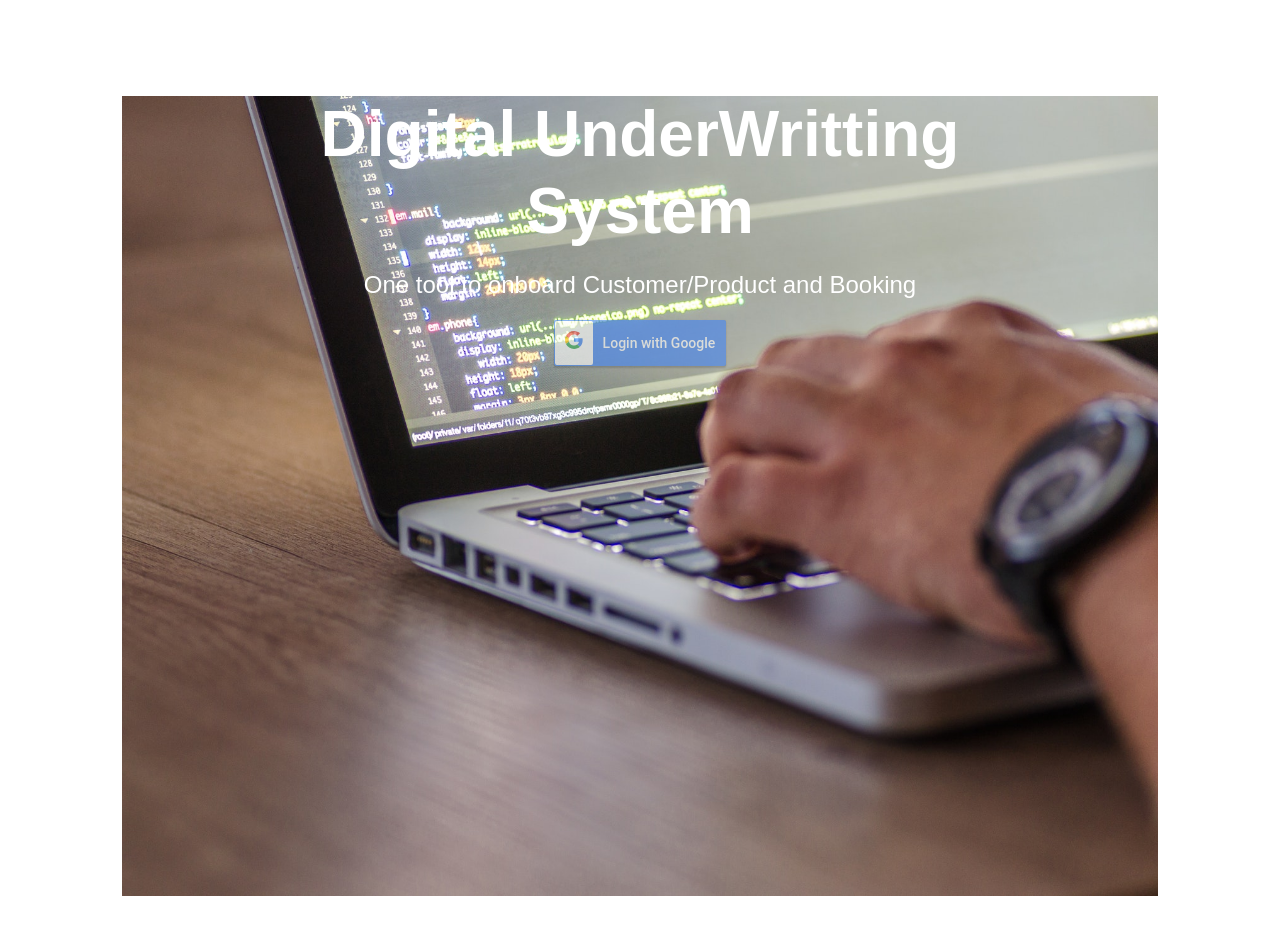
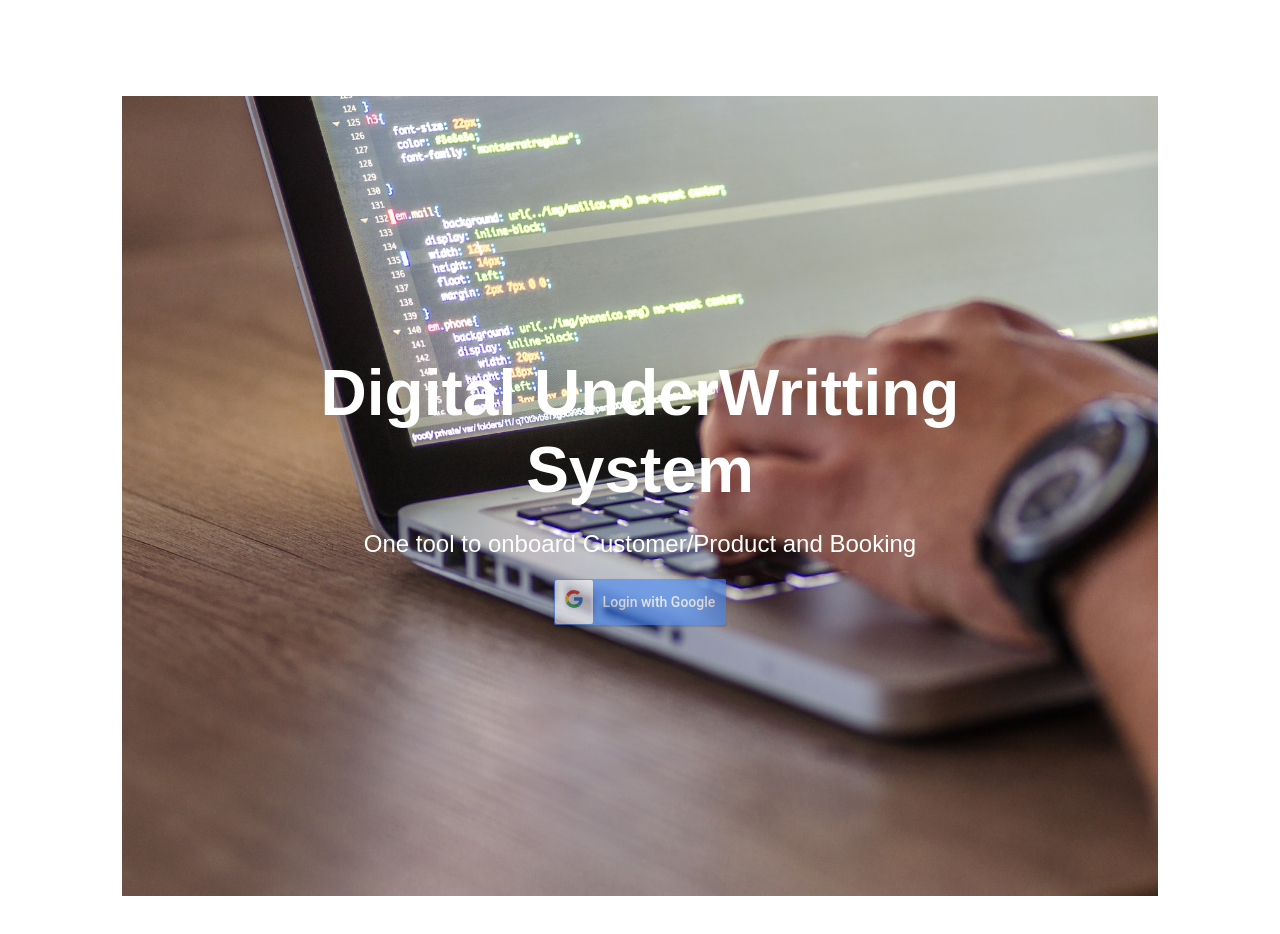
Before and after one commit to sathishstud1/Old-OnboardReact, a React (Create React App) app: page / in a window 1280 px wide. Shown: the top 934 px of the page. Built offline with nearby package versions, Linux system fonts and the light colour scheme.

Commit message:
padding issue

```diff
--- a/src/components/layout/Header.js
+++ b/src/components/layout/Header.js
@@ -40,7 +40,7 @@ class Header extends React.Component {
             <meta name="google-signin-client_id" content="1020592783279-dib7nfhpbecp4gluf277pkj072shfqaj.apps.googleusercontent.com"></meta>
         </head>
             <div>
-                <h1 className='x-large' style={{width: '80%',float: 'left'}}>Digital UnderWritting System</h1>
+                <h1 className='x-large' style={{width: '80%',float: 'left', paddingLeft: '5%'}}>Digital UnderWritting System</h1>
                 <div style={{margin: '2%'}} >
                     <GoogleLogout
                         clientId="1020592783279-dib7nfhpbecp4gluf277pkj072shfqaj.apps.googleusercontent.com"
--- a/src/components/layout/Landing.js
+++ b/src/components/layout/Landing.js
@@ -44,7 +44,7 @@ onSignInFailure = ()=>{
     }
     return (
       <section className='landing'>
-      <div className='dark-overlay'>
+      <div className='dark-overlay' style={{  paddingTop: '25%'}}>
         <div className='landing-inner'>
           <h1 className='x-large'>Digital UnderWritting System</h1>
           <p className='lead'>
```
